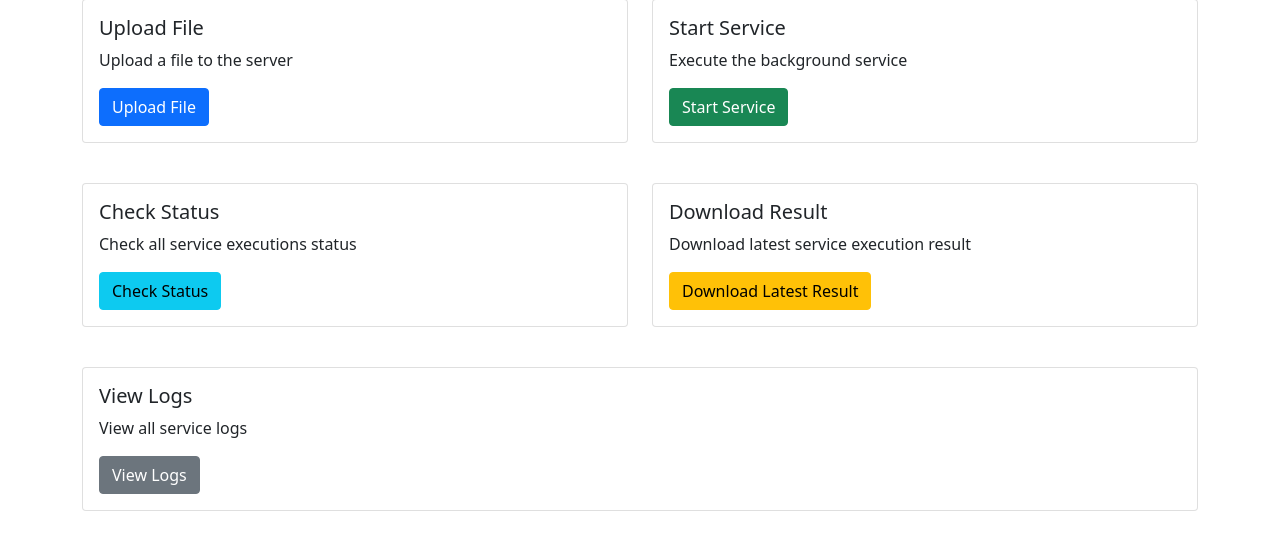
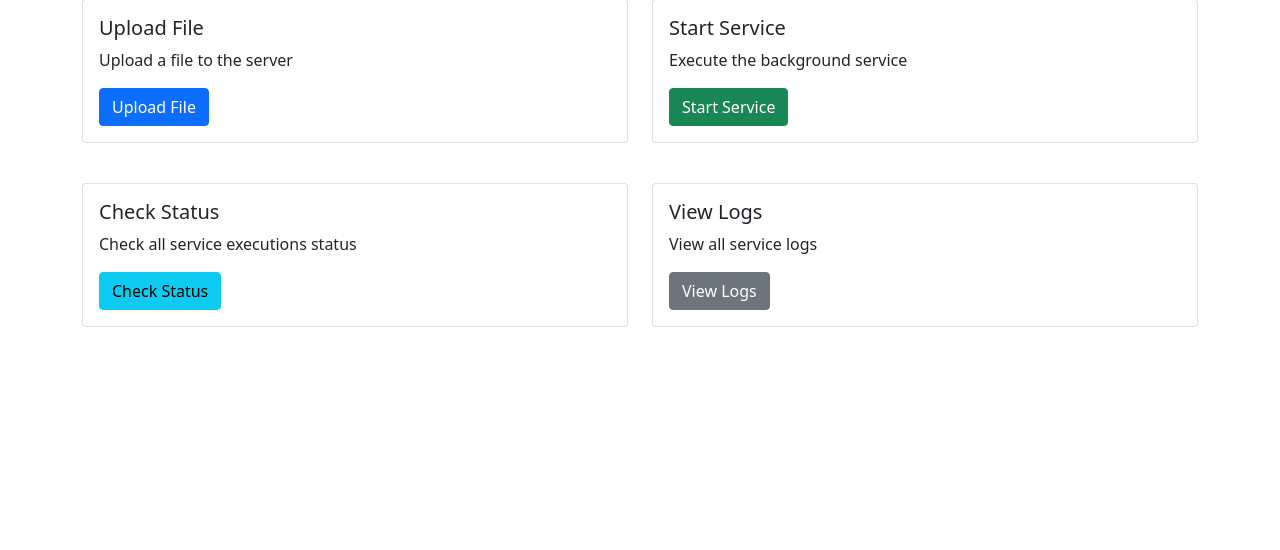
Before and after one commit to AnkS4/orchestrator_web2, a Flask app: page / in a window 1280 px wide. Shown: the part 165-715 px from the top of the page. Run offline with Flask 3, Linux system fonts and the light colour scheme; some libraries are stand-ins or nearby versions.

Commit message:
Remove download option from homepage

```diff
--- a/app/templates/index.html
+++ b/app/templates/index.html
@@ -1,8 +1,4 @@
 <!DOCTYPE html>
-<html lang="en">
-<head>
-  <meta charset="UTF-8">
-  <title><!DOCTYPE html>
 <html lang="en">
 <head>
     <meta charset="UTF-8">
@@ -62,18 +58,6 @@
             </div>
 
             <div class="col-md-6">
-                <div class="card api-card">
-                    <div class="card-body">
-                        <h5 class="card-title">Download Result</h5>
-                        <p class="card-text">Download latest service execution result</p>
-                        <button class="btn btn-warning" onclick="downloadResult()">
-                            Download Latest Result
-                        </button>
-                    </div>
-                </div>
-            </div>
-
-            <div class="col-md-12">
                 <div class="card api-card">
                     <div class="card-body">
                         <h5 class="card-title">View Logs</h5>
@@ -168,7 +152,8 @@
                     resultDiv.innerHTML = `
                         <strong>Service Started Successfully!</strong><br>
                         <strong>UUID:</strong> <span class="uuid-display">${data.service_uuid}</span><br>
-                        <strong>Start Time:</strong> ${data.start_time}
+                        <strong>Start Time:</strong> ${data.start_time}<br>
+                        <strong>Result File:</strong> <span class="uuid-display">${data.result_filename}</span>
                     `;
                 } else {
                     resultDiv.innerHTML = `<strong>Message:</strong> ${data.message}`;
@@ -234,11 +219,6 @@
             }
         }
 
-        // Download latest result function
-        function downloadResult() {
-            window.location.href = '/api/download';
-        }
-
         // Download specific result by UUID
         function downloadSpecificResult(uuid) {
             window.location.href = `/api/download?uuid=${uuid}`;
@@ -258,9 +238,3 @@
     </script>
 </body>
 </html>
-</title>
-</head>
-<body>
-
-</body>
-</html>
```
